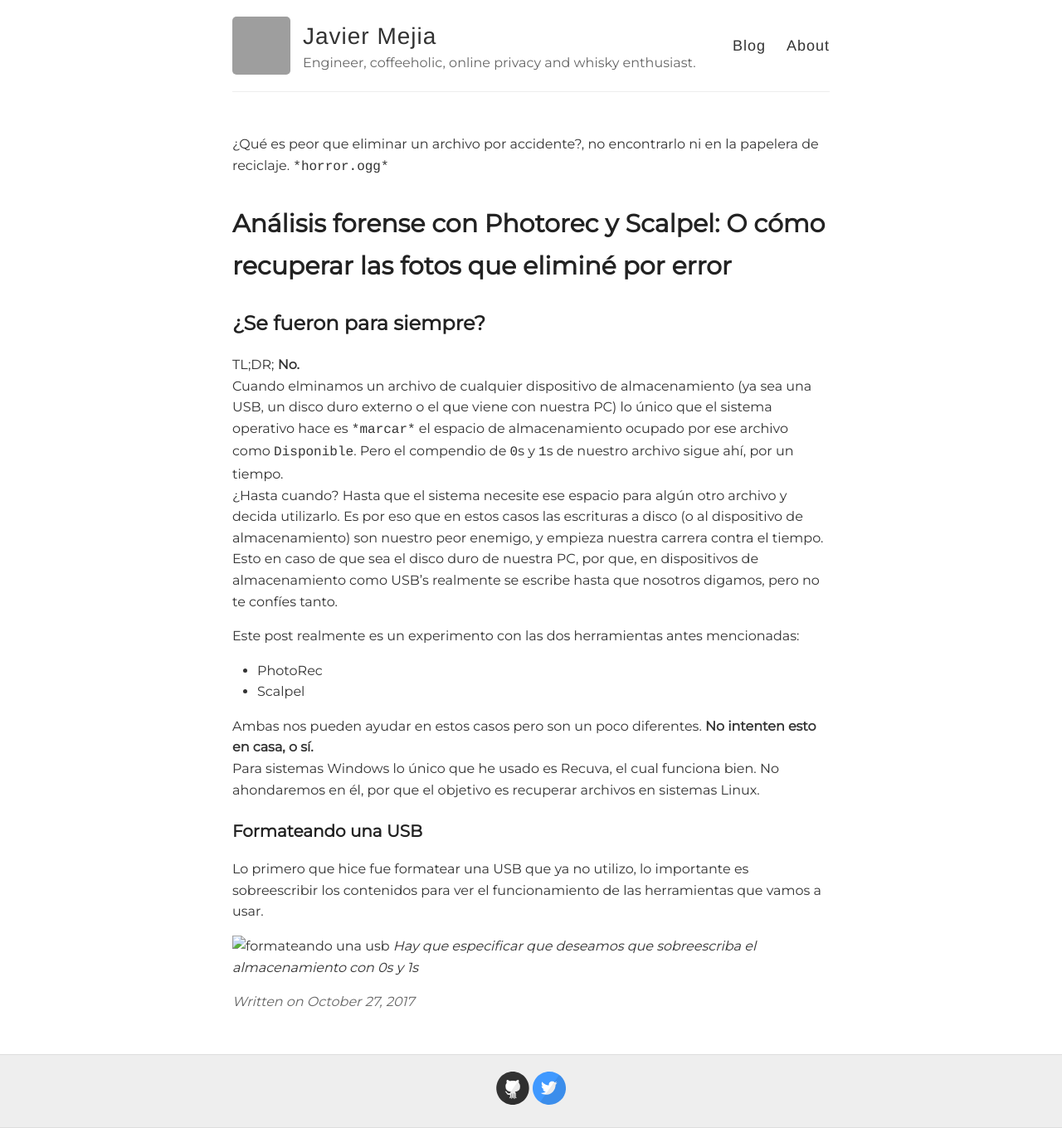
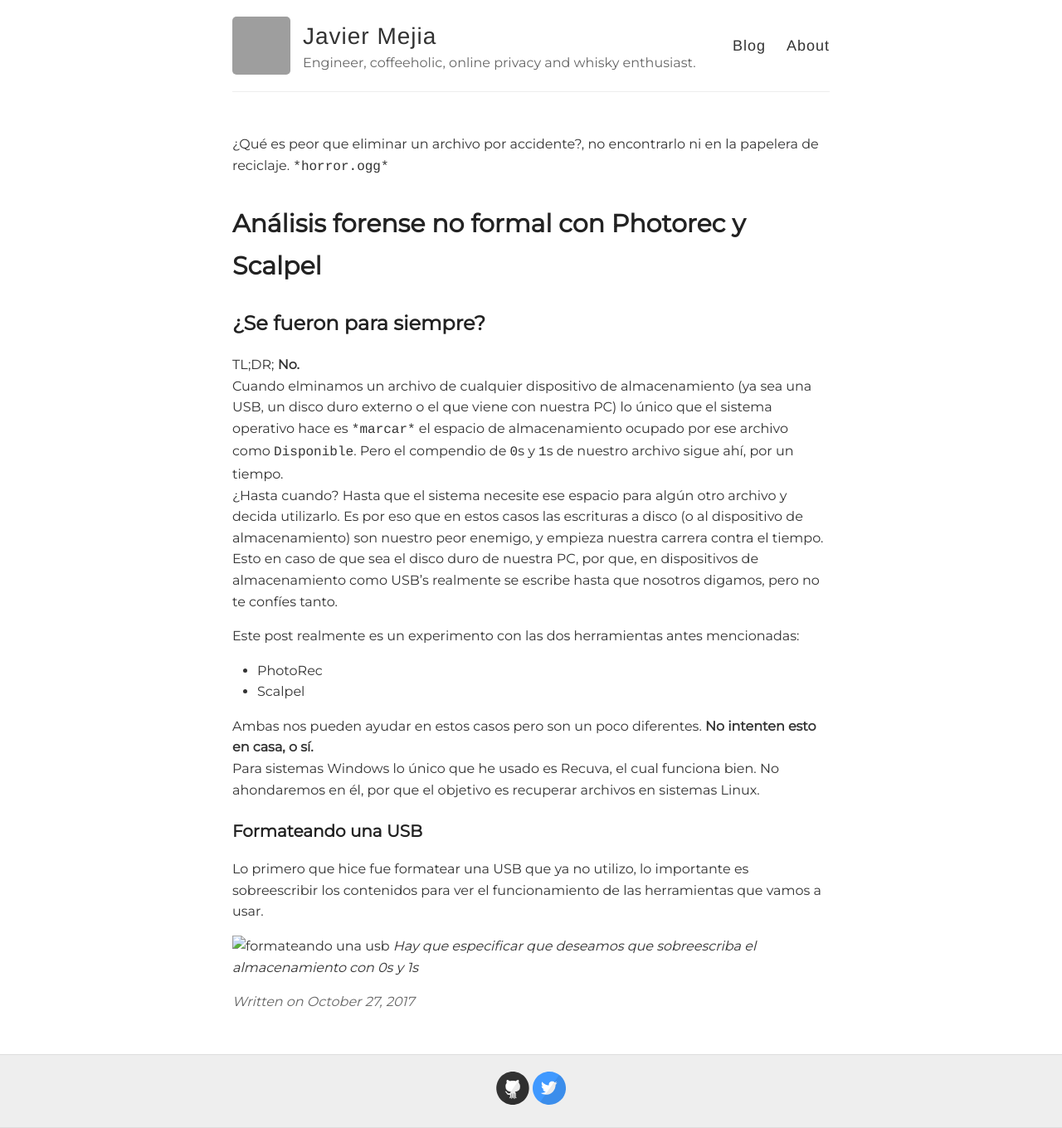
Before and after one commit to xavrb/xavrb.github.io, a Jekyll site: the page built from _posts/2017-10-27-photorec-scalpel.md, in a window 1280 px wide. Shown: the whole page at 83% size. Built offline with Jekyll 4.4.1, drawn with Linux system fonts in a browser that asks for light colours; our own code applies the rules of GitHub Pages for plain Markdown files; grey boxes are pictures that could not be loaded.

Commit message:
new post

```diff
--- a/_posts/2017-10-27-photorec-scalpel.md
+++ b/_posts/2017-10-27-photorec-scalpel.md
@@ -1,12 +1,13 @@
 ---
 layout: post
-title: Análisis forense con Photorec y Scalpel: O cómo recuperar las fotos que borraste por accidente
+title: Análisis forense no formal con Photorec y Scalpel: O cómo recuperar las fotos que borraste por accidente
 tags: [recuperación]
 ---
 
 
 ¿Qué es peor que eliminar un archivo por accidente?, no encontrarlo ni en la papelera de reciclaje. `*horror.ogg*`
-# Análisis forense con Photorec y Scalpel: O cómo recuperar las fotos que eliminé por error
+
+# Análisis forense no formal con Photorec y Scalpel
 
 ## ¿Se fueron para siempre?
 
```
